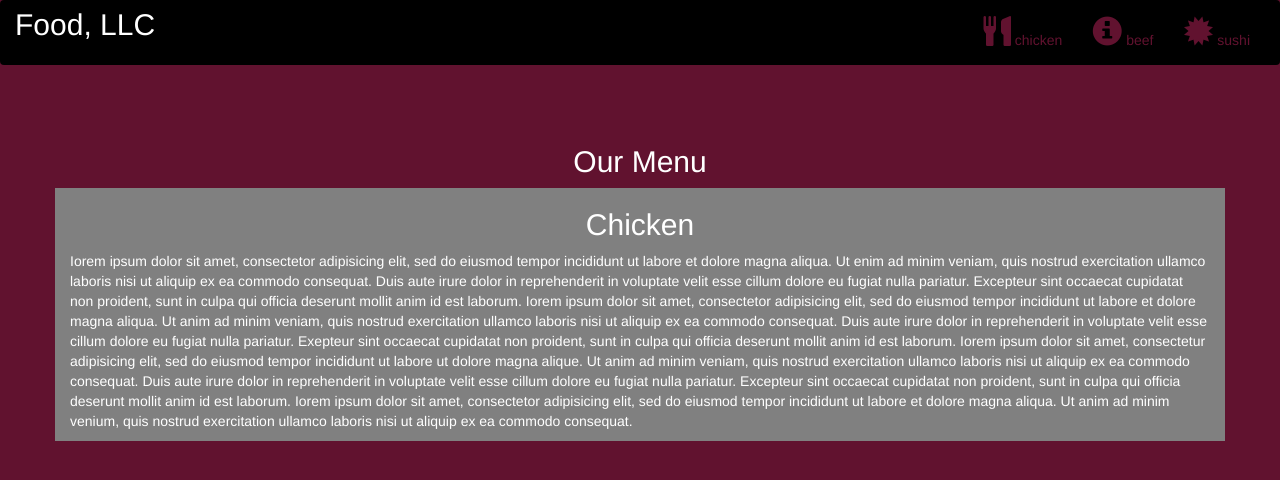
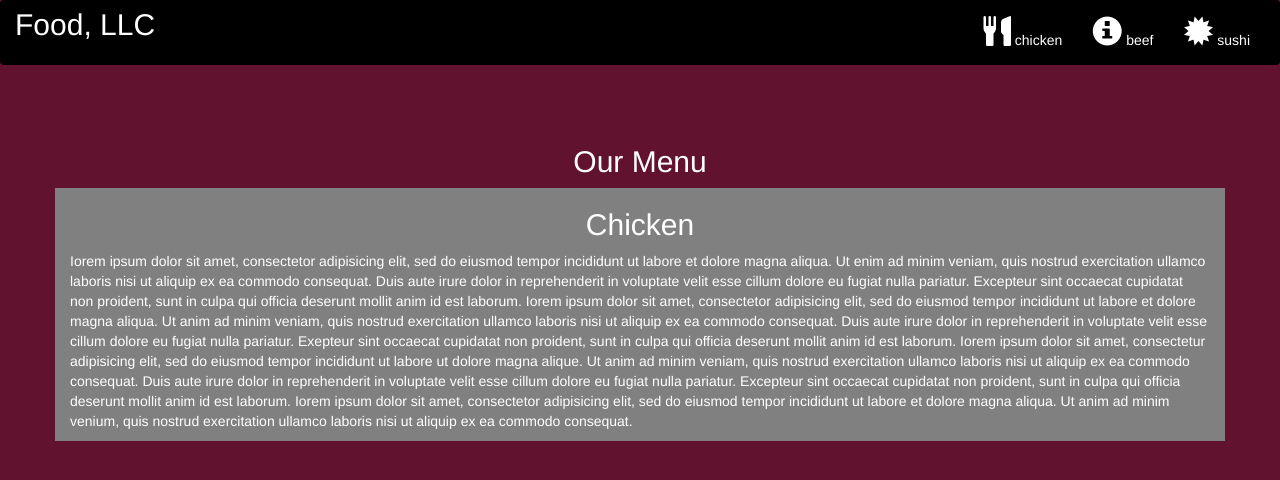
Before and after one commit to MithilaSrijoniMitra/GlowingAdventure, a plain HTML site: page A2.html in a window 1280 px wide. Drawn offline with nearby package versions, Linux system fonts and the light colour scheme.

Commit message:
Update style2.css

```diff
--- a/style2.css
+++ b/style2.css
@@ -15,7 +15,7 @@
 }
 .glyphicon{
 	font-size: 30px;
-	color:#61122F;
+	color:white;
 }
 
 .center{
@@ -35,7 +35,7 @@
 	text-align: center;
 }
 #myNavbar ul li a {
-	color: #61122F;
+	color: white;
 }
 .navbar-brand{
 font-size: 30px;
```
